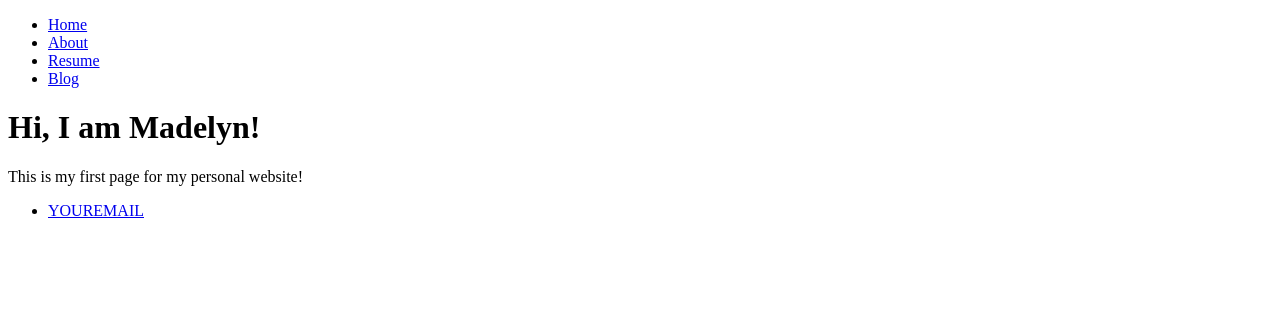
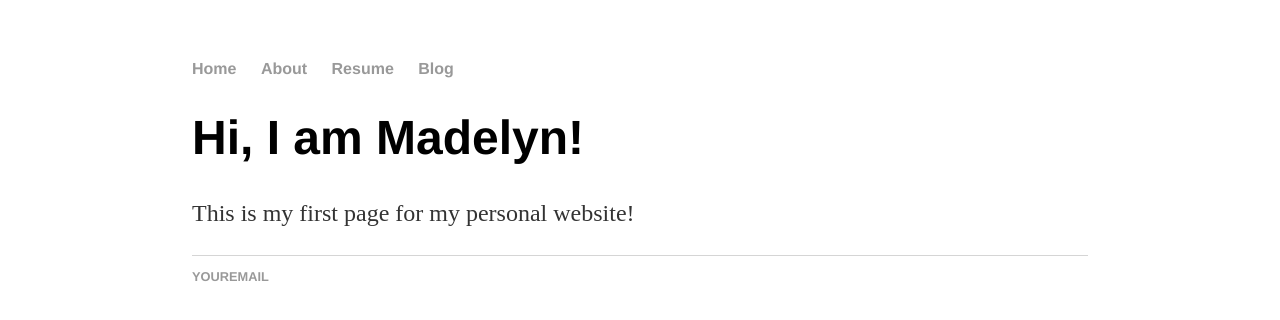
Before and after one commit to mscandlen3/mscandlen3, a plain HTML site: page index.html in a window 1280 px wide. Drawn offline with Linux system fonts and the light colour scheme; files that its build step writes are made by us from their sources.

Commit message:
Update index.html

```diff
--- a/index.html
+++ b/index.html
@@ -1,7 +1,8 @@
 <!DOCTYPE html>
 <html>
  <head>
-   <title>YOUR NAME Portfolio</title>
+   <title>Madelyn Scandlen Portfolio</title>
+   <link rel="stylesheet" href="css/styles.css">
  </head>
  <body>
    <nav>
```
